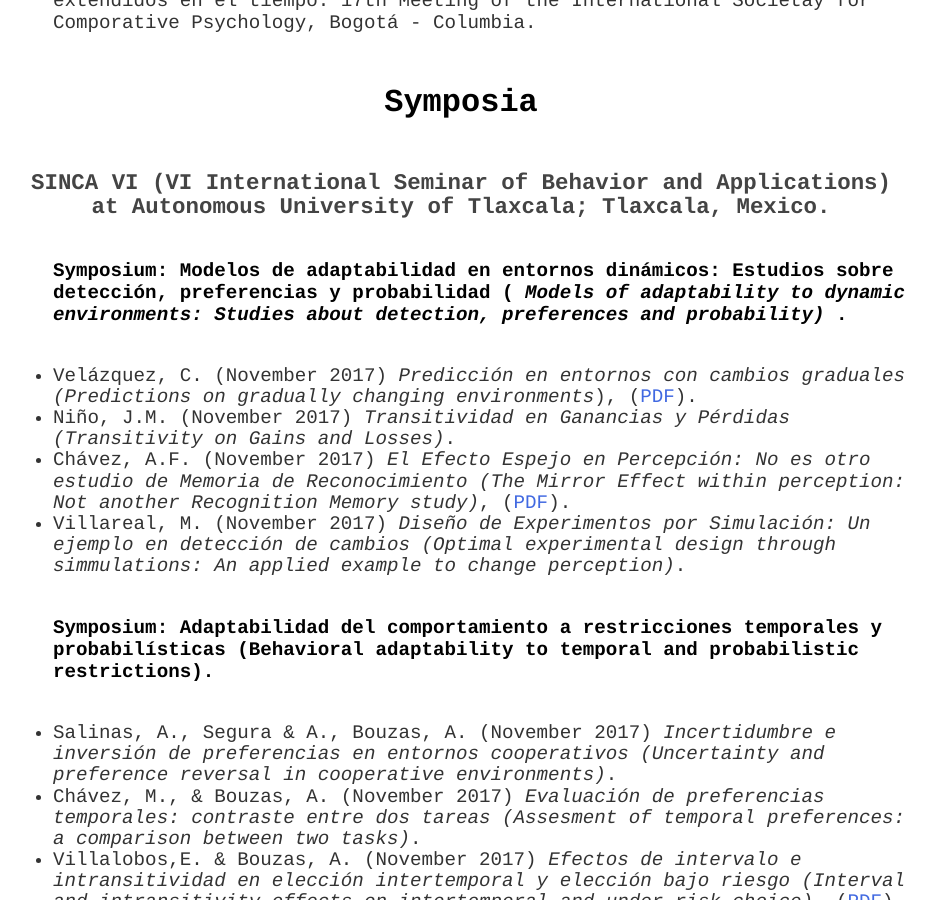
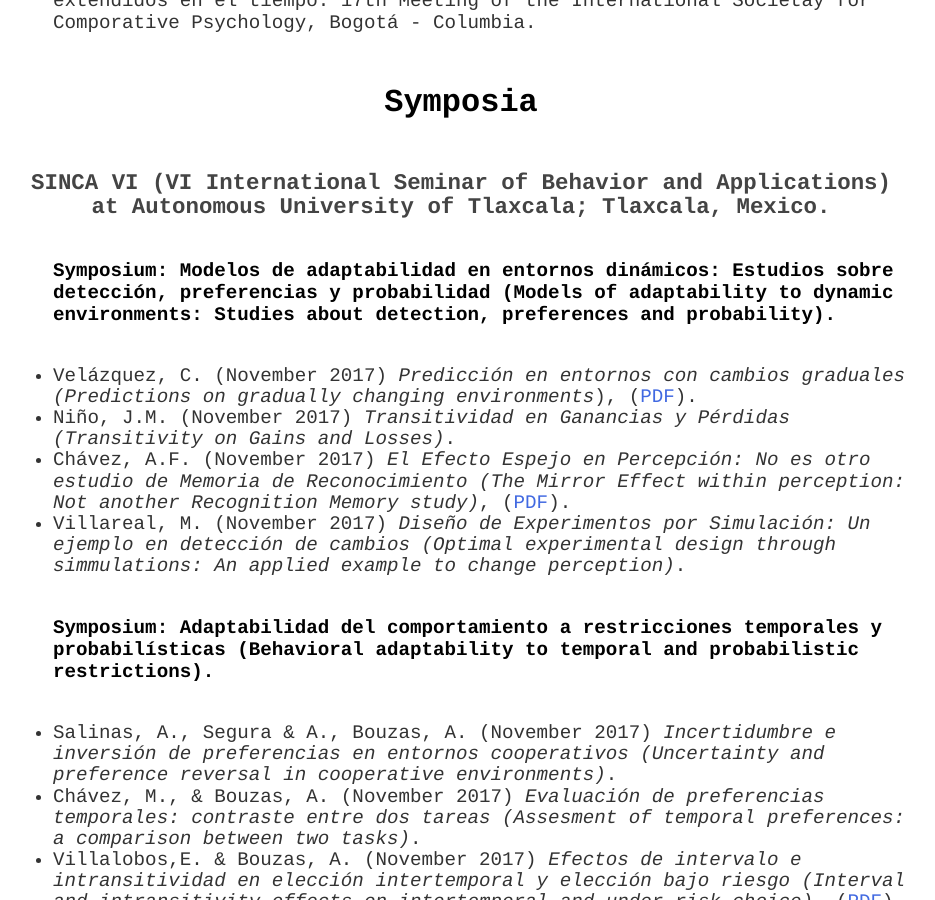
Before and after one commit to BouzasLab25/bouzaslab25.github.io, a Jekyll site: the page built from publications/index.html, in a window 1280 px wide and 900 px high, scrolled down 1152 px. Shown: the whole window, without its empty margins (179-1114 px from the left). Built offline with Jekyll 4.4.1, drawn with Linux system fonts in a browser that asks for light colours.

Commit message:
Update index.html

```diff
--- a/publications/index.html
+++ b/publications/index.html
@@ -40,7 +40,7 @@ title: Lab25 Publications
 
 	<ul>
 
-	 	<h4> Symposium: Modelos de adaptabilidad en entornos dinámicos: Estudios sobre detección, preferencias y probabilidad (<i> Models of adaptability to dynamic environments: Studies about detection, preferences and probability) </i>.</h4>
+	 	<h4> Symposium: Modelos de adaptabilidad en entornos dinámicos: Estudios sobre detección, preferencias y probabilidad (Models of adaptability to dynamic environments: Studies about detection, preferences and probability).</h4>
 
 		<li class='ho' >Velázquez, C. (November 2017) <i>Predicción en entornos con cambios graduales (Predictions on gradually changing environments</i>), (<a class='link' href="/presentations/SINCAVI_Carlos.pdf">PDF</a>). </li>
 		<li class='ho' >Niño, J.M. (November 2017) <i>Transitividad en Ganancias y Pérdidas (Transitivity on Gains and Losses)</i>.</li>
@@ -57,10 +57,10 @@ title: Lab25 Publications
 	<h4> Symposium: Conductas de Riesgo: Evaluación de modelos de Elección (Risky behaviours: assessment of choice models.)</h4>
 
 	<li class='ho' >Symposium introduction, (<a class='link' href="/presentations/SimposioRiesgoSINCA.pdf">PDF</a>).</li>
-	<li class='ho' >Camacho, A., Chávez, M., Álvarez, D. & Bouzas, A. (November, 2015) Evaluación de consecuencias y preferencias: su impacto en la predicción de comportamientos de riesgo" (<i> Consequences and preferences assesment: their impact on the prediction of risky behaviour </i>), (<a class='link' href="/presentations/SINCA.Alejandra.pdf">PDF</a>).</li>
-	<li class='ho' > Álvarez, D., Camacho, A., Chávez, M. & Bouzas, A. "Impacto de las consecuencias en la incidencia de cuatro comportamientos de riesgo" (<i> The impact of the consequences of four risky behaviours </i>), (<a class='link' href="/presentations/SINCA.Diana.pdf">PDF</a>).</li>
-	<li class='ho' > Villalobos, E., Chávez, M. & Bouzas, A. "Modelos bayesianos de mezclas para  elección intertemporal" (<i> Mixture bayesian models on intertemporal choice</i>), (<a class='link' href="/presentations/SINCA.Elena.pdf">PDF</a>). </li>
-	<li class='ho' > Chávez, M., Álvarez, D. & Bouzas, A. "Impacto de indicadores de toma de decisiones sobre el rendimiento escolar"   (<i> The impact of decission making indexes on academic performance </i>), (<a class='link' href="/presentations/SINCA.Melisa.pdf">PDF</a>).</li>
+	<li class='ho' >Camacho, A., Chávez, M., Álvarez, D. & Bouzas, A. (November, 2015) Evaluación de consecuencias y preferencias: su impacto en la predicción de comportamientos de riesgo" (<i> Consequences and preferences assesment: their impact on the prediction of risky behaviour </i>), (<a class='link' href="/presentations/SINCA-V_Alejandra.pdf">PDF</a>).</li>
+	<li class='ho' > Álvarez, D., Camacho, A., Chávez, M. & Bouzas, A. "Impacto de las consecuencias en la incidencia de cuatro comportamientos de riesgo" (<i> The impact of the consequences of four risky behaviours </i>), (<a class='link' href="/presentations/SINCA-V_Diana.pdf">PDF</a>).</li>
+	<li class='ho' > Villalobos, E., Chávez, M. & Bouzas, A. "Modelos bayesianos de mezclas para  elección intertemporal" (<i> Mixture bayesian models on intertemporal choice</i>), (<a class='link' href="/presentations/SINCA-V_Elena.pdf">PDF</a>). </li>
+	<li class='ho' > Chávez, M., Álvarez, D. & Bouzas, A. "Impacto de indicadores de toma de decisiones sobre el rendimiento escolar"   (<i> The impact of decission making indexes on academic performance </i>), (<a class='link' href="/presentations/SINCA-V_Melisa.pdf">PDF</a>).</li>
 
 
 
```
